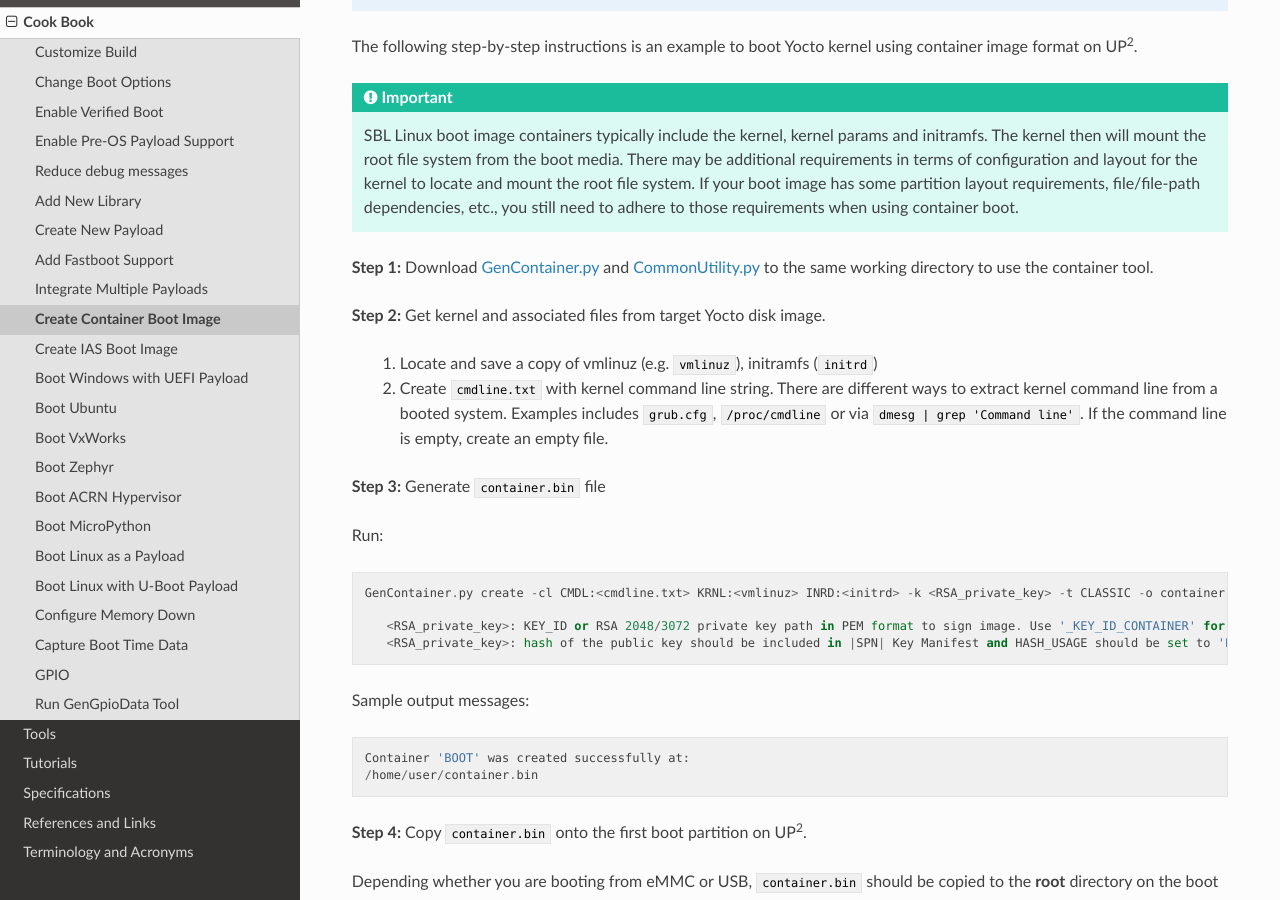
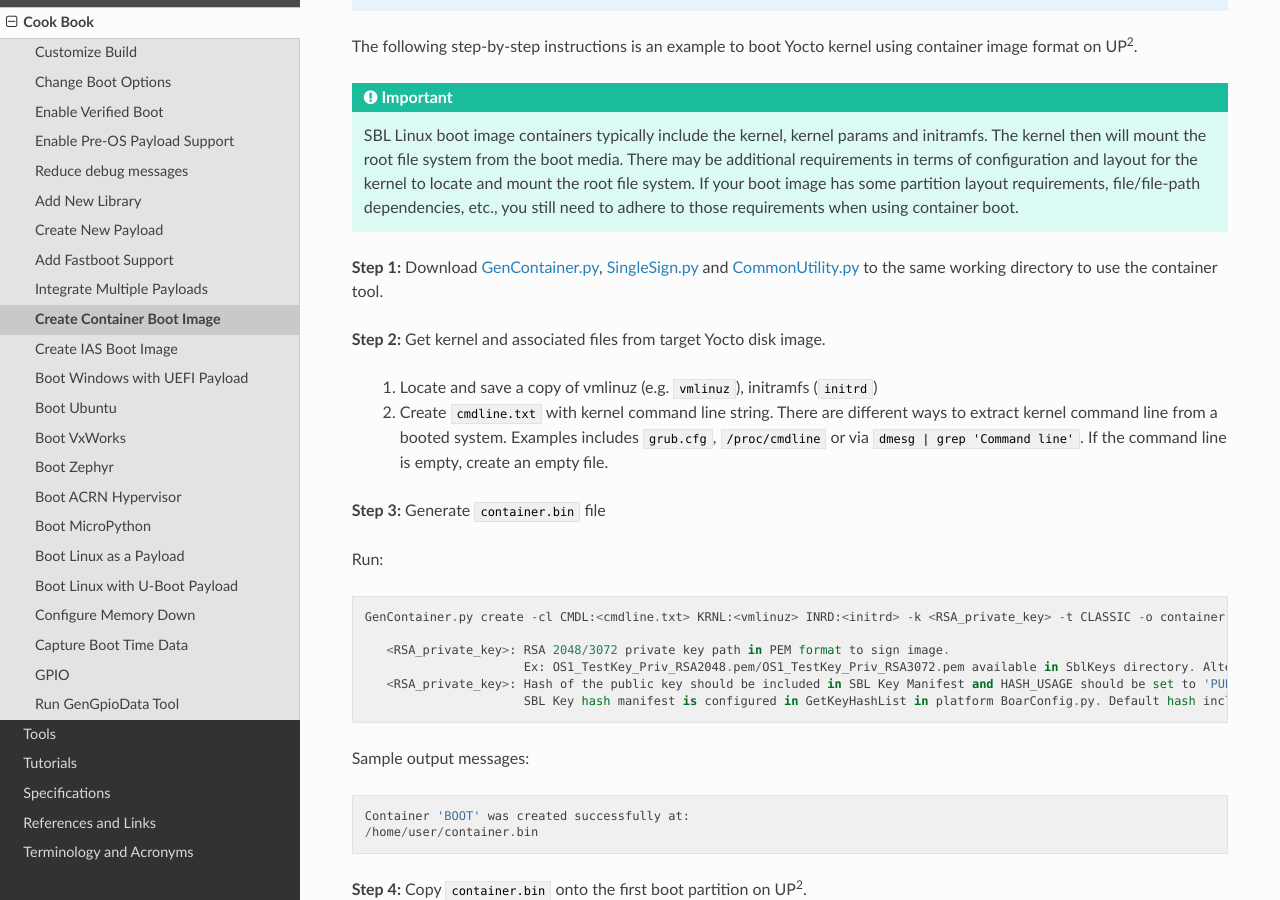
Before and after one commit to slimbootloader/documentation, a Sphinx documentation site: the page built from source/how-tos/create-container-boot-image.rst, in a window 1280 px wide and 900 px high, scrolled down 298 px. Built offline with Sphinx 7.4.7 and the Read the Docs theme 2.0.0, drawn with Linux system fonts in a browser that asks for light colours.

Commit message:
Update keys to be used for container boot image
Signed-off-by: Subash Lakkimsetti <subash.lakkimsetti@intel.com>

```diff
--- a/source/how-tos/create-container-boot-image.rst
+++ b/source/how-tos/create-container-boot-image.rst
@@ -11,11 +11,15 @@ The following step-by-step instructions is an example to boot Yocto kernel using
 
 .. important:: SBL Linux boot image containers typically include the kernel, kernel params and initramfs. The kernel then will mount the root file system from the boot media. There may be additional requirements in terms of configuration and layout for the kernel to locate and mount the root file system. If your boot image has some partition layout requirements, file/file-path dependencies, etc., you still need to adhere to those requirements when using container boot.
 
-**Step 1:** Download |CNT| and |CMU| to the same working directory to use the container tool.
+**Step 1:** Download |CNT|, |SS| and |CMU| to the same working directory to use the container tool.
 
 .. |CNT| raw:: html
 
    <a href="https://github.com/slimbootloader/slimbootloader/blob/master/BootloaderCorePkg/Tools/GenContainer.py" target="_blank">GenContainer.py</a>
+
+.. |SS| raw:: html
+
+   <a href="https://github.com/slimbootloader/slimbootloader/blob/master/BootloaderCorePkg/Tools/SingleSign.py" target="_blank">SingleSign.py</a>
 
 .. |CMU| raw:: html
 
@@ -33,8 +37,10 @@ Run::
 
   GenContainer.py create -cl CMDL:<cmdline.txt> KRNL:<vmlinuz> INRD:<initrd> -k <RSA_private_key> -t CLASSIC -o container.bin
 
-     <RSA_private_key>: KEY_ID or RSA 2048/3072 private key path in PEM format to sign image. Use '_KEY_ID_CONTAINER' for KEY_ID type.
-     <RSA_private_key>: hash of the public key should be included in |SPN| Key Manifest and HASH_USAGE should be set to 'PUBKEY_OS' during |SPN| build
+     <RSA_private_key>: RSA 2048/3072 private key path in PEM format to sign image.
+                        Ex: OS1_TestKey_Priv_RSA2048.pem/OS1_TestKey_Priv_RSA3072.pem available in SblKeys directory. Alternatively it can be generated from GenerateKeys.py
+     <RSA_private_key>: Hash of the public key should be included in SBL Key Manifest and HASH_USAGE should be set to 'PUBKEY_OS' during SBL build.
+                        SBL Key hash manifest is configured in GetKeyHashList in platform BoarConfig.py. Default hash included is for OS1_TestKey_Priv_RSA2048.pem/OS1_TestKey_Priv_RSA3072.pem.
 
 Sample output messages::
 
```
